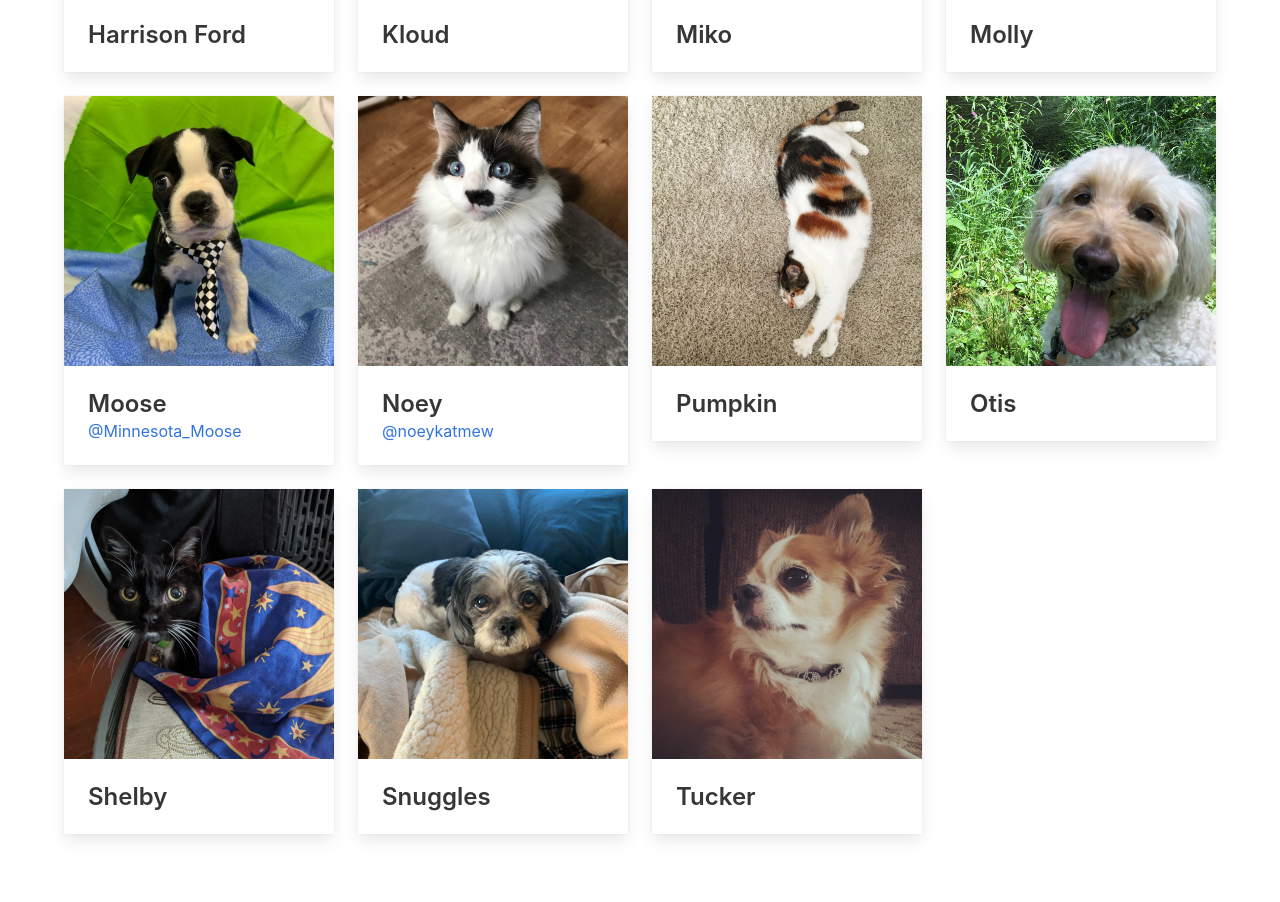
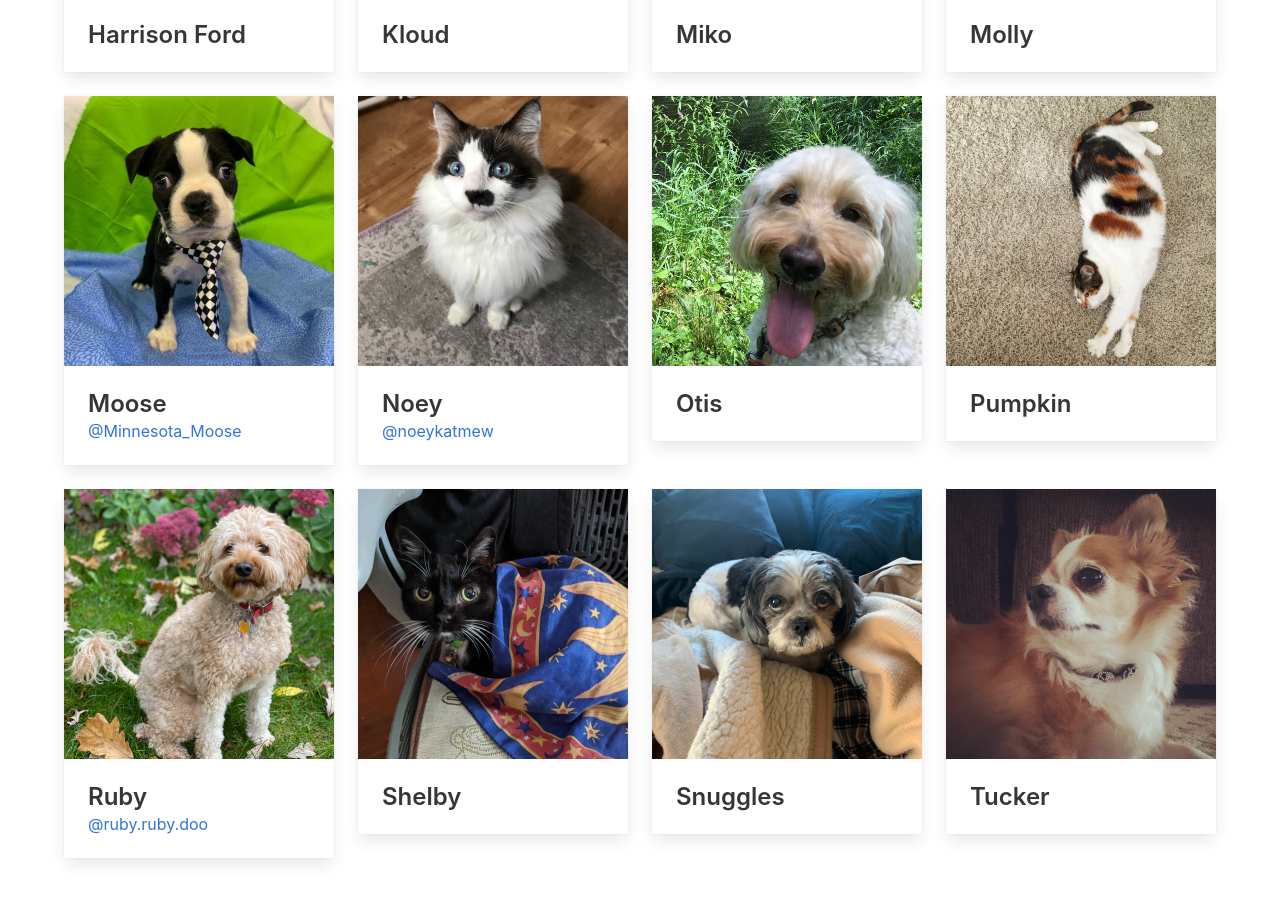
Before and after one commit to ten7/pets.ten7.com, a plain HTML site: page index.html in a window 1280 px wide. Shown: the part 1244-2146 px from the top of the page. Drawn offline with Linux system fonts and the light colour scheme.

Commit message:
Add Ruby.Ruby.Roo

```diff
--- a/index.html
+++ b/index.html
@@ -281,6 +281,22 @@
                         <div class="card">
                             <div class="card-image">
                                 <figure class="image">
+                                    <img src="images/otis.jpg" alt="Otis">
+                                </figure>
+                            </div>
+                            <div class="card-content">
+                                <div class="media">
+                                    <div class="media-content">
+                                        <p class="title is-4">Otis</p>
+                                    </div>
+                                </div>
+                            </div>
+                        </div>
+                    </div>
+                    <div class="column is-fullwidth-mobile is-one-third-tablet is-one-quarter-desktop is-one-quarter-widescreen is-one-fifth-fullhd">
+                        <div class="card">
+                            <div class="card-image">
+                                <figure class="image">
                                     <img src="images/pumpkin.jpg" alt="Pumpkin">
                                 </figure>
                             </div>
@@ -297,13 +313,16 @@
                         <div class="card">
                             <div class="card-image">
                                 <figure class="image">
-                                    <img src="images/otis.jpg" alt="Otis">
+                                    <img src="images/ruby.jpeg" alt="Ruby">
                                 </figure>
                             </div>
                             <div class="card-content">
                                 <div class="media">
                                     <div class="media-content">
-                                        <p class="title is-4">Otis</p>
+                                        <p class="title is-4">Ruby</p>
+                                        <p class="subtitle is-6">
+                                            <a href="https://www.instagram.com/ruby.ruby.doo/">@ruby.ruby.doo</a>
+                                        </p>
                                     </div>
                                 </div>
                             </div>
```
